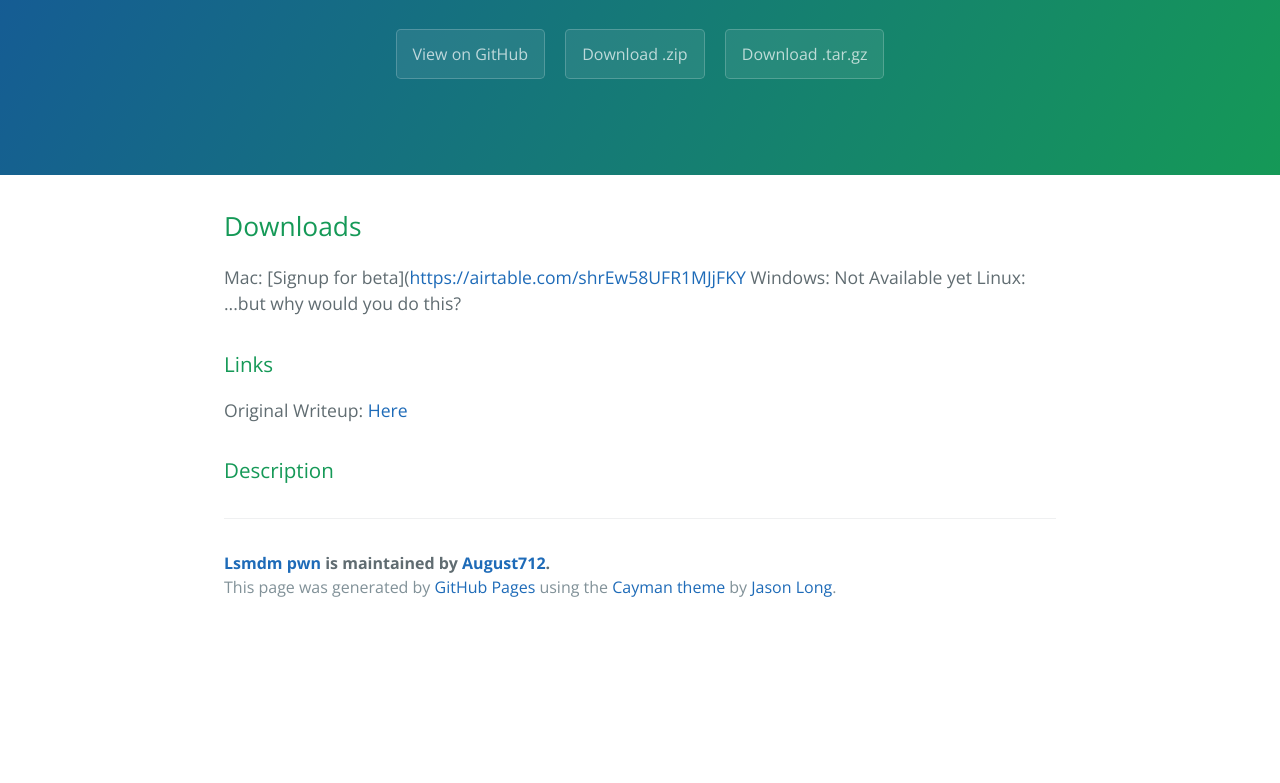
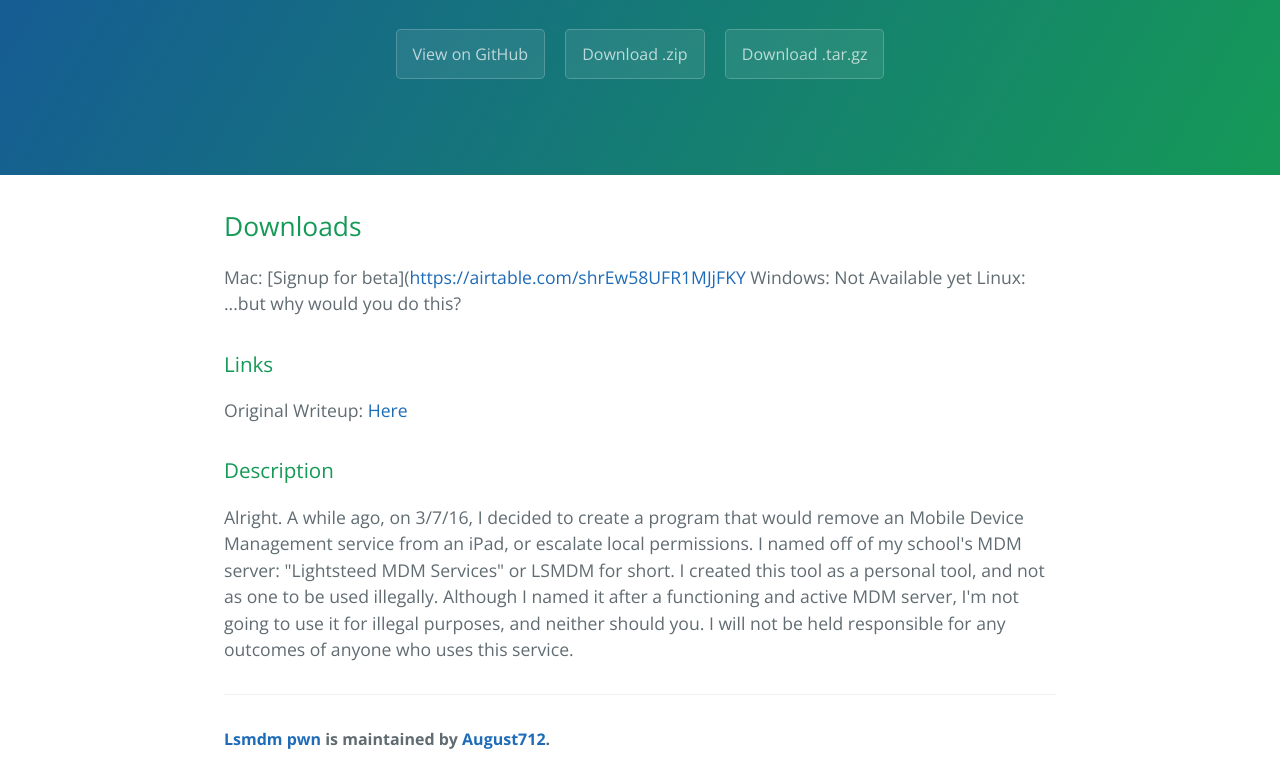
Before and after one commit to sikanderplayz/lsmdm_pwn, a plain HTML site: page index.html in a window 1280 px wide. Shown: the part 208-991 px from the top of the page. Before the commit the page ends 839 px from the top, so only its background shows below. Drawn offline with nearby package versions, Linux system fonts and the light colour scheme.

Commit message:
Update index.html

```diff
--- a/index.html
+++ b/index.html
@@ -34,10 +34,10 @@ Linux: ...but why would you do this?</p>
 <h3>
 <a id="description" class="anchor" href="#description" aria-hidden="true"><span aria-hidden="true" class="octicon octicon-link"></span></a>Description</h3>
 
+<p>Alright. A while ago, on 3/7/16, I decided to create a program that would remove an Mobile Device Management service from an iPad, or escalate local permissions. I named off of my school's MDM server: "Lightsteed MDM Services" or LSMDM for short. I created this tool as a personal tool, and not as one to be used illegally. Although I named it after a functioning and active MDM server, I'm not going to use it for illegal purposes, and neither should you. I will not be held responsible for any outcomes of anyone who uses this service.</p>
+
       <footer class="site-footer">
         <span class="site-footer-owner"><a href="https://github.com/August712/lsmdm_pwn">Lsmdm pwn</a> is maintained by <a href="https://github.com/August712">August712</a>.</span>
-
-        <span class="site-footer-credits">This page was generated by <a href="https://pages.github.com">GitHub Pages</a> using the <a href="https://github.com/jasonlong/cayman-theme">Cayman theme</a> by <a href="https://twitter.com/jasonlong">Jason Long</a>.</span>
       </footer>
 
     </section>
```
